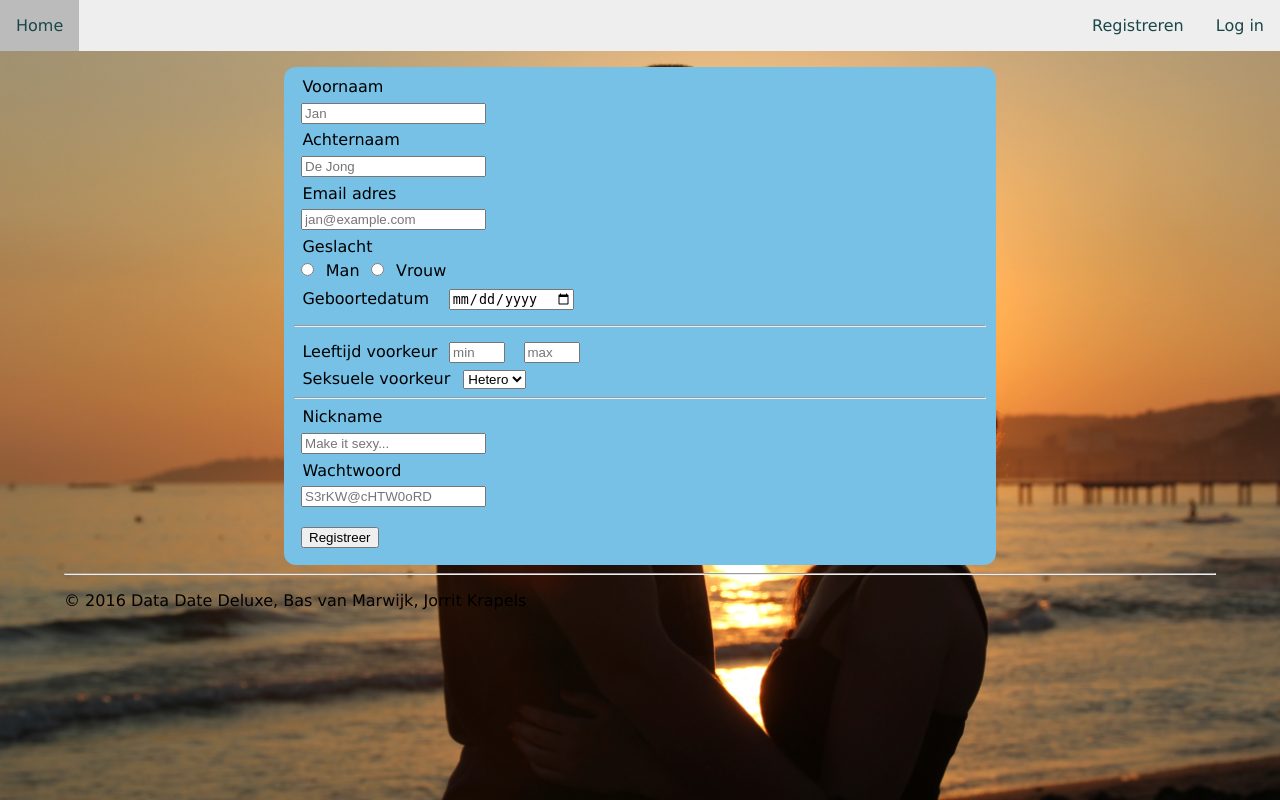
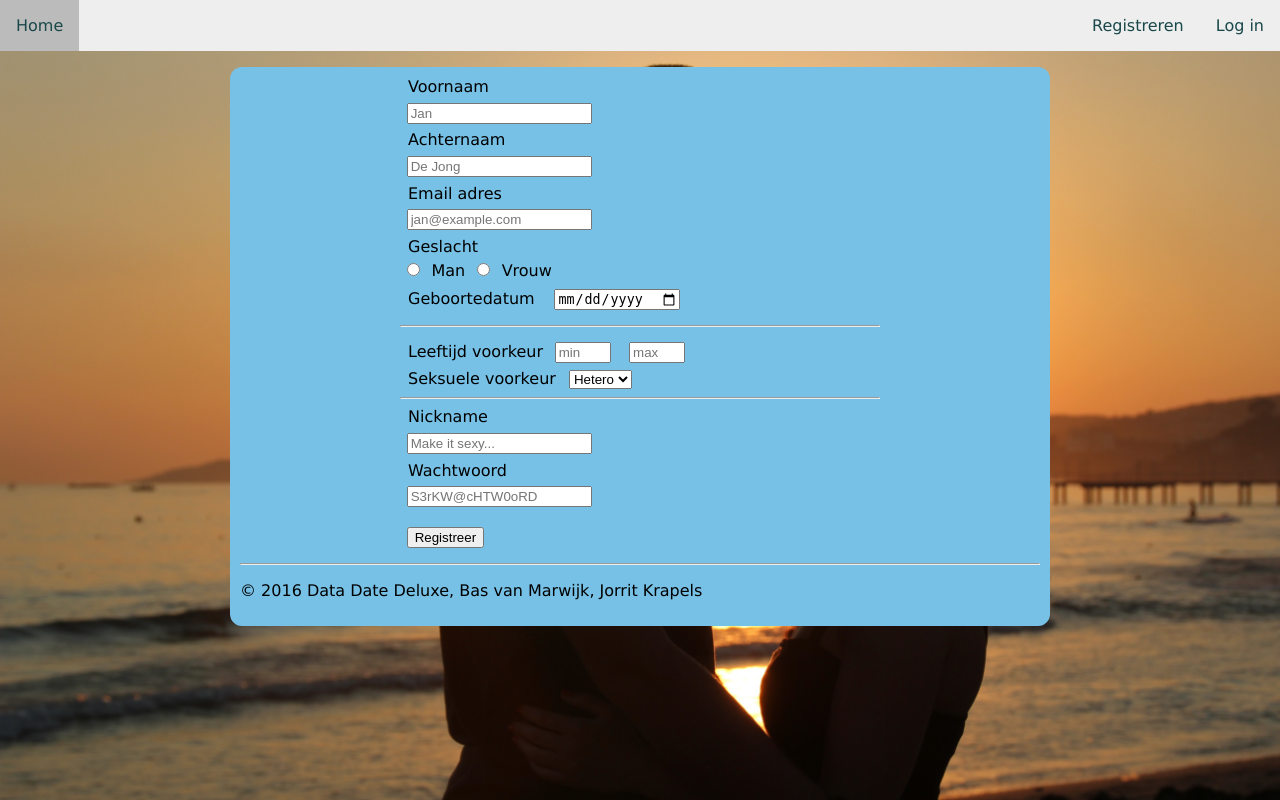
Before and after one commit to bascoder/data-date-deluxe, a CodeIgniter app: page /data-date-deluxe/index.php/register/index in a window 1280 px wide. Run offline with CodeIgniter, Linux system fonts and the light colour scheme.

Commit message:
make boxes

```diff
--- a/assets/css/main.css
+++ b/assets/css/main.css
@@ -3,19 +3,13 @@ body {
     margin: 0;
     background-image: url(/data-date-deluxe/assets/img/SiteImages/BackGround.jpg);
     background-size: 100%;
-    background-color: darkorange;
+    background-color: #b36b00;
 }
 
 /* Responsive images */
 img.responsive {
     width: 100%;
     height: auto;
-}
-
-.auth-container {
-    border-radius: 12px;
-    border: 10px solid #77C1E6;
-    background: #77C1E6;
 }
 
 .center {
@@ -25,8 +19,11 @@ img.responsive {
 }
 
 .content {
-    width: 90%;
+    max-width: 800px;
     margin: auto;
+    border-radius: 12px;
+    border: 10px solid #77C1E6;
+    background: #77C1E6;
 }
 
 /* Navbar */
```
